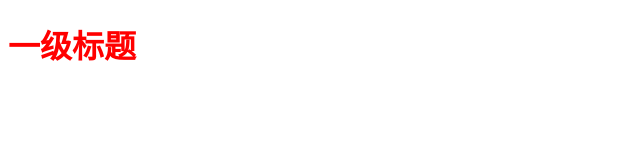
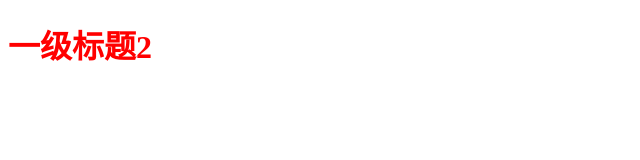
Before and after one commit to wangdongfang1/myJavaProject, a plain HTML site: page javaWeb/index.html in a window 1280 px wide. Shown: the full height of the page, 0-640 px from the left. Drawn offline with Linux system fonts and the light colour scheme.

Commit message:
IDEA测试JAVAAWEB

```diff
--- a/javaWeb/index.html
+++ b/javaWeb/index.html
@@ -5,6 +5,6 @@
     <title>javaWebDemo</title>
 </head>
 <body>
-<h1 style="color: red">一级标题</h1>
+<h1 style="color: red">一级标题2</h1>
 </body>
 </html>
```
